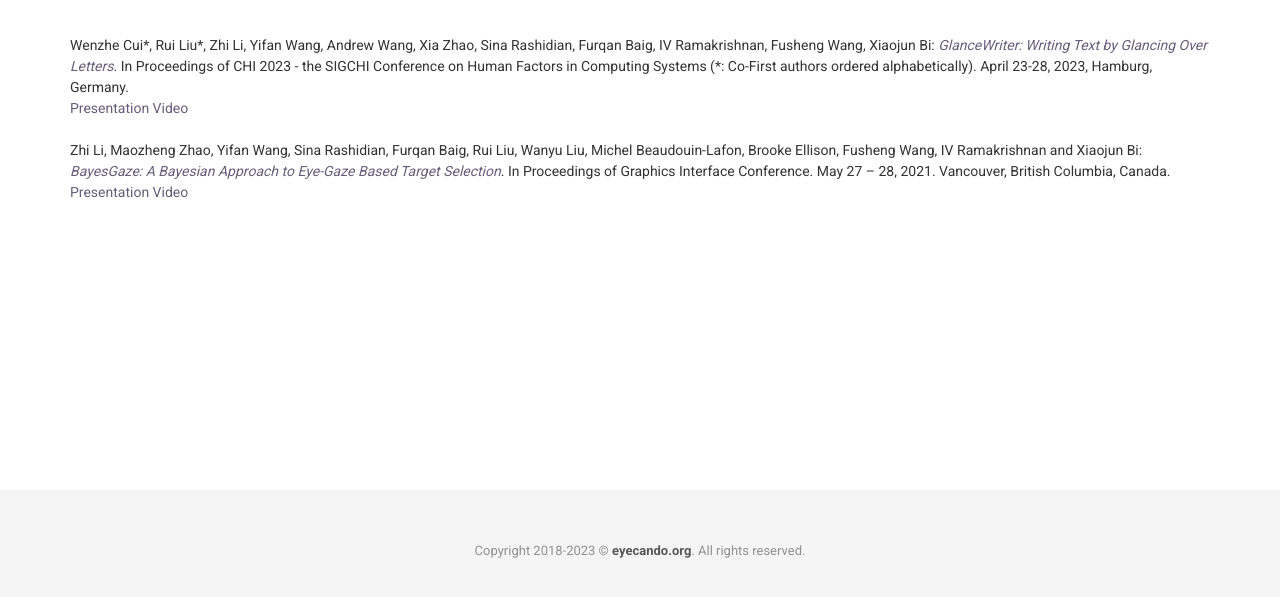
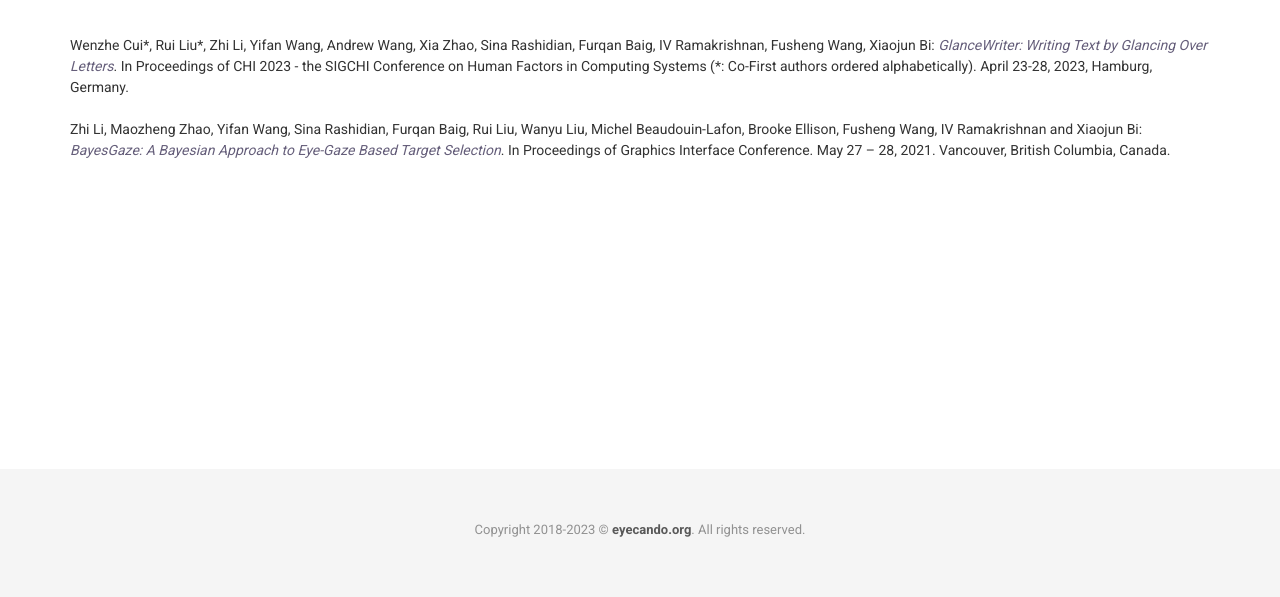
Before and after one commit to eyecandosbu/eyecandosbu.github.io, a plain HTML site: page publications.html in a window 1280 px wide. Shown: the part 221-818 px from the top of the page. Drawn offline with nearby package versions, Linux system fonts and the light colour scheme; some packages are replaced by stand-ins of ours; a script that the page names is missing; files whose address does not match are found by name; a web font is replaced by a local one.

Commit message:
Update publications.html

```diff
--- a/publications.html
+++ b/publications.html
@@ -113,7 +113,7 @@ img {
 			<em><a href="https://dl.acm.org/doi/abs/10.1145/3544548.3581269" target="_blank">
 			GlanceWriter: Writing Text by Glancing Over Letters</a></em>.
 			In Proceedings of CHI 2023 - the SIGCHI Conference on Human Factors in Computing Systems (*: Co-First authors ordered alphabetically).
-			April 23-28, 2023, Hamburg, Germany. <br /><a href="https://www.youtube.com/watch?v=6ialUJPhrd0" target="_blank">Presentation Video</a>
+			April 23-28, 2023, Hamburg, Germany.
 			<br /><br />
 			</li>
 
@@ -123,7 +123,6 @@ img {
 			<em>
 			<a href="https://openreview.net/forum?id=r6Z8apiZQt">BayesGaze: A Bayesian Approach to Eye-Gaze Based Target Selection</a></em>. In Proceedings of Graphics Interface Conference.
 			May 27 – 28, 2021. Vancouver, British Columbia, Canada. <br />
-			<a href="https://www.youtube.com/watch?v=5lCVUvIYkNw" target="_blank">Presentation Video</a>
 			<br /><br />
 			</li>
 
```
